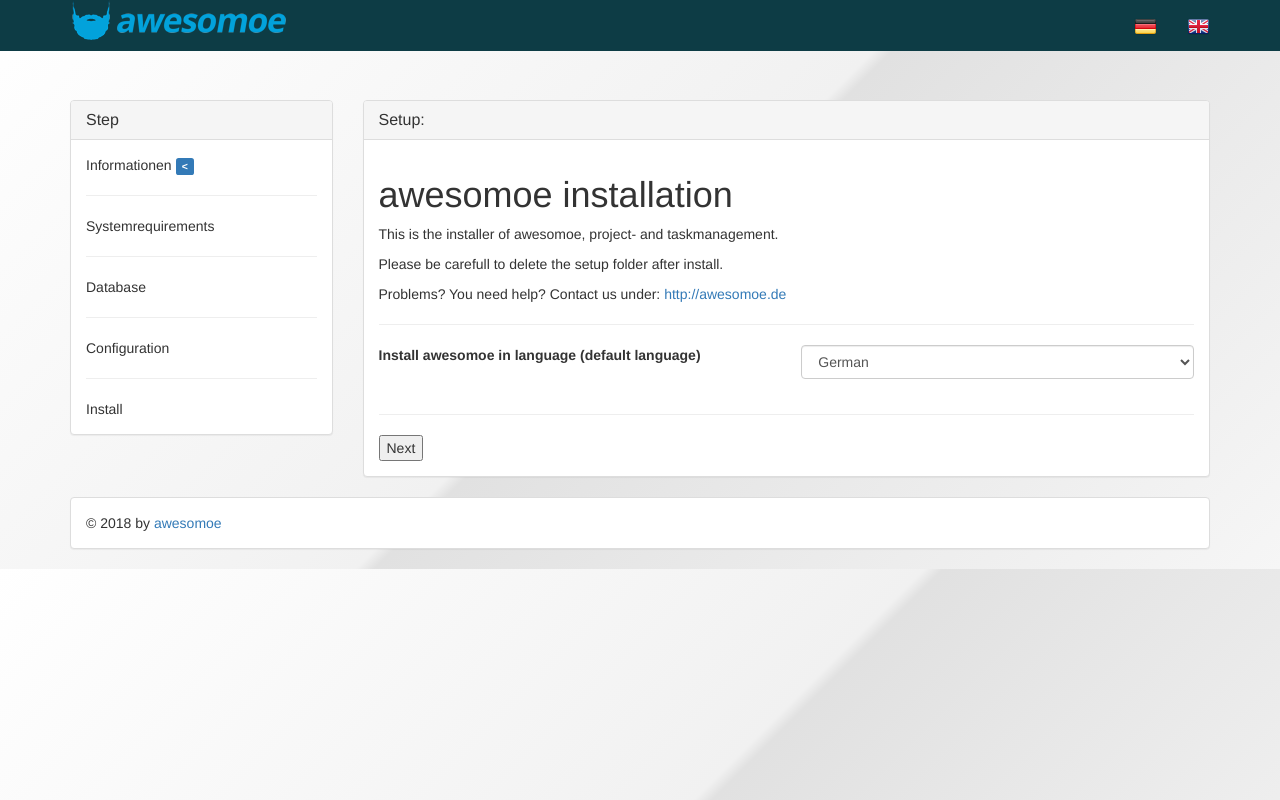
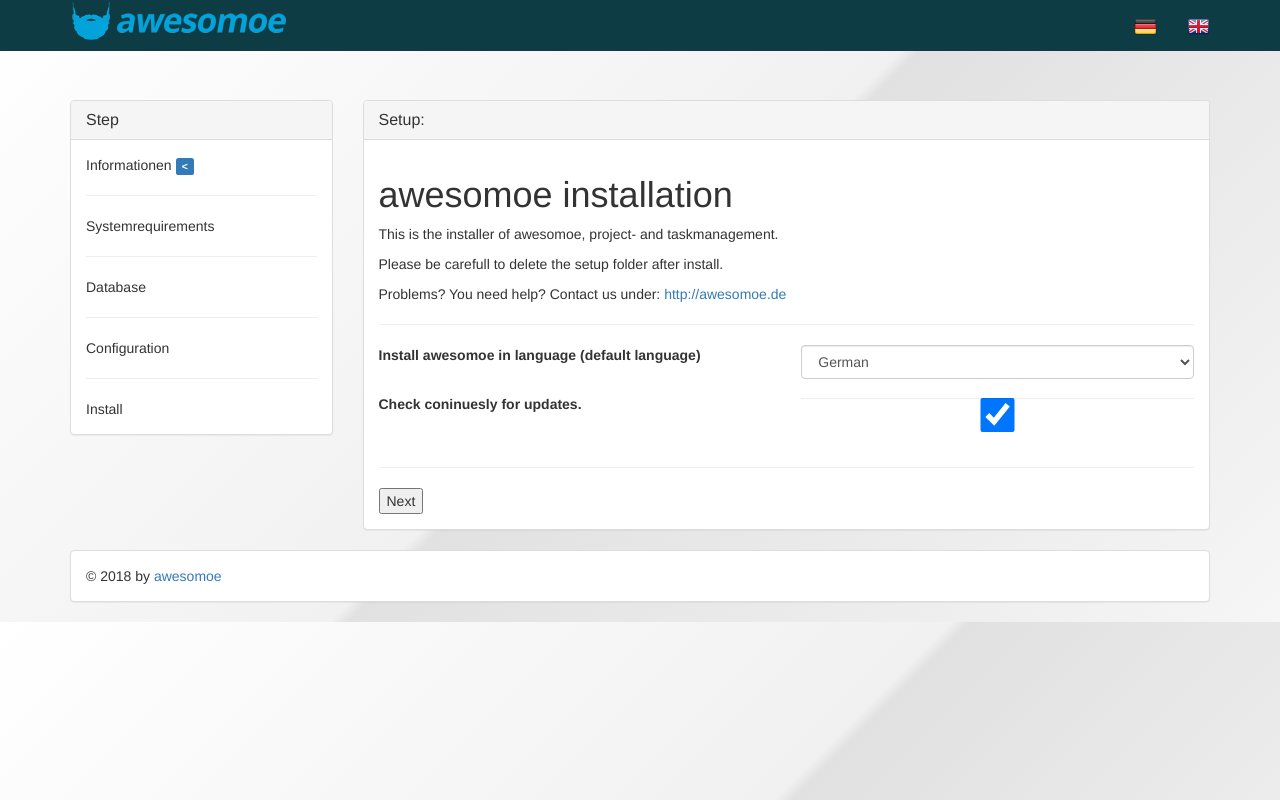
Before and after one commit to adelmann/awesomoe, a PHP site: page /awesomoe/setup/index.php in a window 1280 px wide. Run offline with PHP 8.4, Linux system fonts and the light colour scheme; some libraries are stand-ins or nearby versions.

Commit message:
initial version check

```diff
--- a/awesomoe/setup/index.php
+++ b/awesomoe/setup/index.php
@@ -48,6 +48,8 @@
 		if (!$this->position || $this->position == 1) {
 			include "step1.tpl";
 		} elseif($this->position == 2) {
+			$_SESSION['aw_language'] = trim($_GET['language']);
+			$_SESSION['aw_Check4Updates'] = trim($_GET['Check4Updates']);
 			include "step2.tpl";
 		} elseif($this->position == 3) {
 			include "step3.tpl";
@@ -139,11 +141,18 @@
 
 				date_default_timezone_set('Europe/Berlin');
             ";
-            if (isset($_COOKIE["awesomoeSetup"])) {
+            if (isset($_SESSION['aw_server'])) {
 
 			$txt .= "
-			define('DEFAULTLANG', '".$_COOKIE['awesomoeSetup']."');";
+			define('DEFAULTLANG', '".$_SESSION['aw_server']."');";
             }
+
+			if (isset($_SESSION['aw_Check4Updates'])) {
+
+				$txt .= "
+			define('CHECK4UPDATES', '".$_SESSION['aw_Check4Updates']."');";
+			}
+
             $txt .= "
 			define('AUTOSELECTLANG', true);
 ?>";
--- a/awesomoe/setup/lang/de.php
+++ b/awesomoe/setup/lang/de.php
@@ -13,6 +13,7 @@
     'CONFIGURATION'           => 'Konfiguration',
     'INSTALL'                 => 'Installieren',
     'SETUP'                   => 'Setup',
+    'STEP1CHECK4UPDATES'      => 'Regelmäßig auf Updates prüfen.',
     'STEP1TEXT'               => '  <h1>awesomoe Installation</h1>
                                     <p>Dies ist die Installationshilfe für das awesomoe Projekt- und Taskmanagement System.</p>
                                     <p>Bitte beachten Sie, dass das Setup Verzeichnis nach der Installation vollständig gelöscht wird.</p>
--- a/awesomoe/setup/lang/en.php
+++ b/awesomoe/setup/lang/en.php
@@ -13,6 +13,7 @@
     'CONFIGURATION'           => 'Configuration',
     'INSTALL'                 => 'Install',
     'SETUP'                   => 'Setup',
+    'STEP1CHECK4UPDATES'      => 'Check coninuesly for updates.',
     'STEP1TEXT'               => '  <h1>awesomoe installation</h1>
                                     <p>This is the installer of awesomoe, project- and taskmanagement.</p>
                                     <p>Please be carefull to delete the setup folder after install.</p>
--- a/awesomoe/setup/step1.tpl
+++ b/awesomoe/setup/step1.tpl
@@ -17,6 +17,18 @@
             </div>
         </div>
     </div>
+    <div class="row">
+        <div class="col-sm-6">
+            <div class="form-group">
+                <label for="language"><?php $this->translateContent('STEP1CHECK4UPDATES');?></label>
+            </div>
+        </div>
+        <div class="col-sm-6">
+            <div class="form-group">
+                <input type="checkbox" name="Check4Updates" class="form-control" checked/>
+            </div>
+        </div>
+    </div>
     <hr>
     <input type="hidden" name="step" value="2" />
     <input type="submit" value="<?php $this->translateContent('NEXT');?>" />
```
Also changed, not shown: awesomoe/config.php (added, +18 -0 lines), awesomoe/core/aw_updates.php (added, +22 -0 lines), awesomoe/media/profile/pb.jpg (added), awesomoe/media/projects/logo-fb.jpg (added), awesomoe/update/_sql/1_0_update.sql (renamed from awesomoe/update/update.sql).
